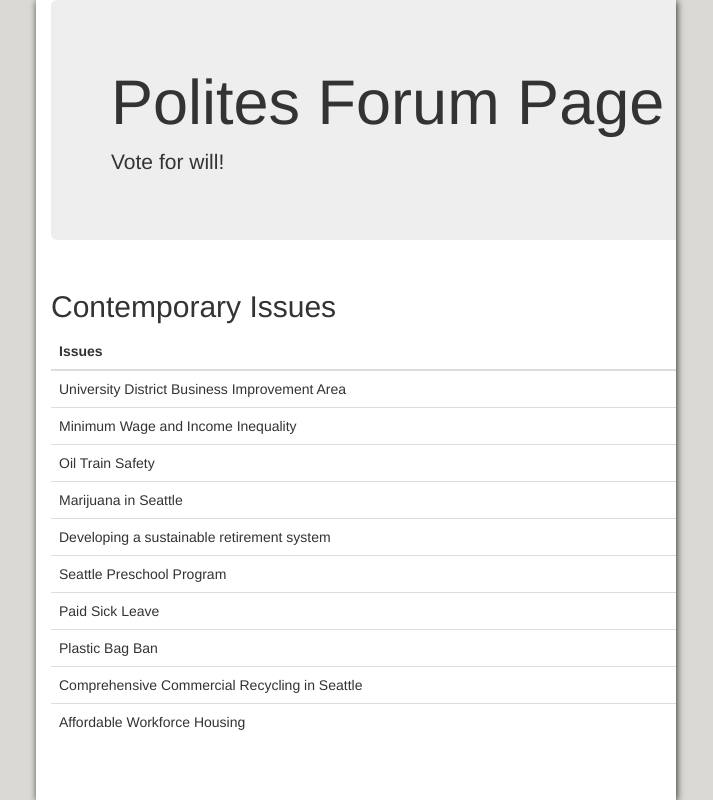
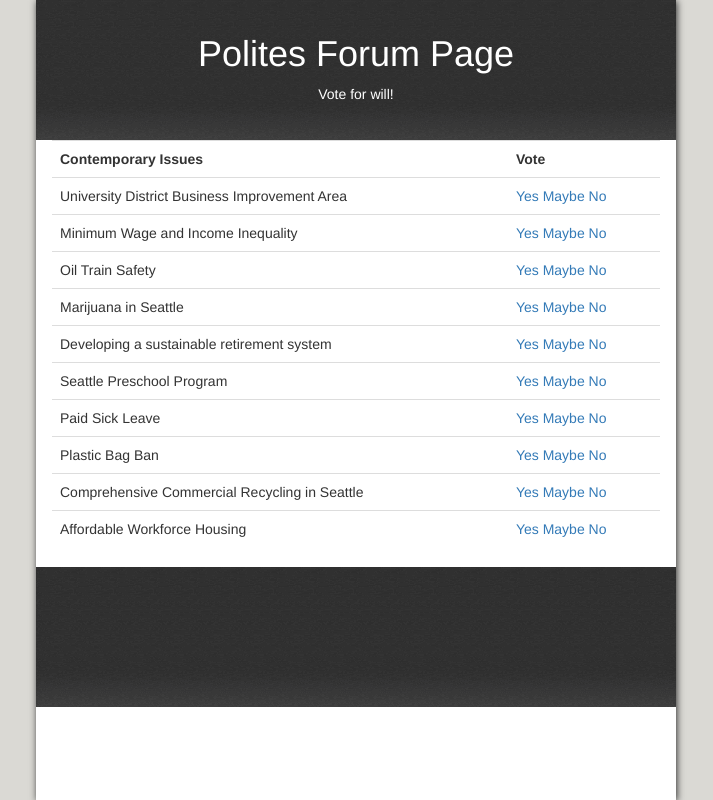
Before and after one commit to williamthing/nakulm95.github.io, a plain HTML site: page index.html in a window 1280 px wide. Shown: the whole page, without its empty margins (284-997 px from the left). Drawn offline with nearby package versions, Linux system fonts and the light colour scheme.

Commit message:
baby i love you

```diff
--- a/index.html
+++ b/index.html
@@ -11,80 +11,64 @@
     </head>
     <body>
         <div id="wholepage">
-            <div class="container">
-              <div class="jumbotron">
+            <div>
+                <div id="banner">
+					<center>
                         <h1>Polites Forum Page</h1>
                         <p>Vote for will!</p>
+                    </center>
 				</div>
-              <div class="row">
-
-                <div class="container">
-                  <h2>Contemporary Issues</h2>
-                  <p></p>
+            </div>
+            <div id="ourlist">
                 <table class="table">
-                    <thead>
                     <tr>
-                        <th>Issues</th>
+                        <th>Contemporary Issues</th>
                         <th>Vote</th>
                     </tr>
-                    </thead>
-                    <tbody>
                     <tr>
                         <td>University District Business Improvement Area</td>
-                        <td><a href="#" class="myButton">Yes</a></td>
-                        <td><a href="#" class="myButton">No</a></td>
-
+                        <td><a href="#" >Yes  </a> <a href="#" >Maybe  </a> <a href="#" >No</a></td>
                     </tr>
                     <tr>
                         <td>Minimum Wage and Income Inequality</td>
-                        <td><a href="#" class="myButton">Yes</a></td>
-                        <td><a href="#" class="myButton">No</a></td>
+                        <td><a href="#" >Yes  </a> <a href="#" >Maybe  </a> <a href="#" >No</a></td>
                     </tr>
                     <tr>
                         <td>Oil Train Safety</td>
-                        <td><a href="#" class="myButton">Yes</a></td>
-                        <td><a href="#" class="myButton">No</a></td>
+                        <td><a href="#" >Yes  </a> <a href="#" >Maybe  </a> <a href="#" >No</a></td>
                     </tr>
                     <tr>
                         <td>Marijuana in Seattle</td>
-                        <td><a href="#" class="myButton">Yes</a></td>
-                        <td><a href="#" class="myButton">No</a></td>
+                        <td><a href="#" >Yes  </a> <a href="#" >Maybe  </a> <a href="#" >No</a></td>
                     </tr>
                     <tr>
                         <td>Developing a sustainable retirement system</td>
-                        <td><a href="#" class="myButton">Yes</a></td>
-                        <td><a href="#" class="myButton">No</a></td>
+                        <td><a href="#" >Yes  </a> <a href="#" >Maybe  </a> <a href="#" >No</a></td>
                     </tr>
                     <tr>
                         <td>Seattle Preschool Program</td>
-                        <td><a href="#" class="myButton">Yes</a></td>
-                        <td><a href="#" class="myButton">No</a></td>
+                        <td><a href="#" >Yes  </a> <a href="#" >Maybe  </a> <a href="#" >No</a></td>
                     </tr>
                     <tr>
                         <td>Paid Sick Leave</td>
-                        <td><a href="#" class="myButton">Yes</a></td>
-                        <td><a href="#" class="myButton">No</a></td>
+                        <td><a href="#" >Yes  </a> <a href="#" >Maybe  </a> <a href="#" >No</a></td>
                     </tr>
                     <tr>
                         <td>Plastic Bag Ban</td>
-                        <td><a href="#" class="myButton">Yes</a></td>
-                        <td><a href="#" class="myButton">No</a></td>
+                        <td><a href="#" >Yes  </a> <a href="#" >Maybe  </a> <a href="#" >No</a></td>
                     </tr>
                     <tr>
                         <td>Comprehensive Commercial Recycling in Seattle</td>
-                        <td><a href="#" class="myButton">Yes</a></td>
-                        <td><a href="#" class="myButton">No</a></td>
+                        <td><a href="#" >Yes  </a> <a href="#" >Maybe  </a> <a href="#" >No</a></td>
                     </tr>
                     <tr>
                         <td>Affordable Workforce Housing</td>
-                        <td><a href="#" class="myButton">Yes</a></td>
-                        <td><a href="#" class="myButton">No</a></td>
+                        <td><a href="#" >Yes  </a> <a href="#" >Maybe  </a> <a href="#" >No</a></td>
                     </tr>
-                    </tbody>
                   </table>
             </div>
-            </div>
-        </div>
+
+            <div id="banner"></div>
         </div>
     </body>
 </html>
```
Lines whose indentation alone changed are shown as unchanged.
